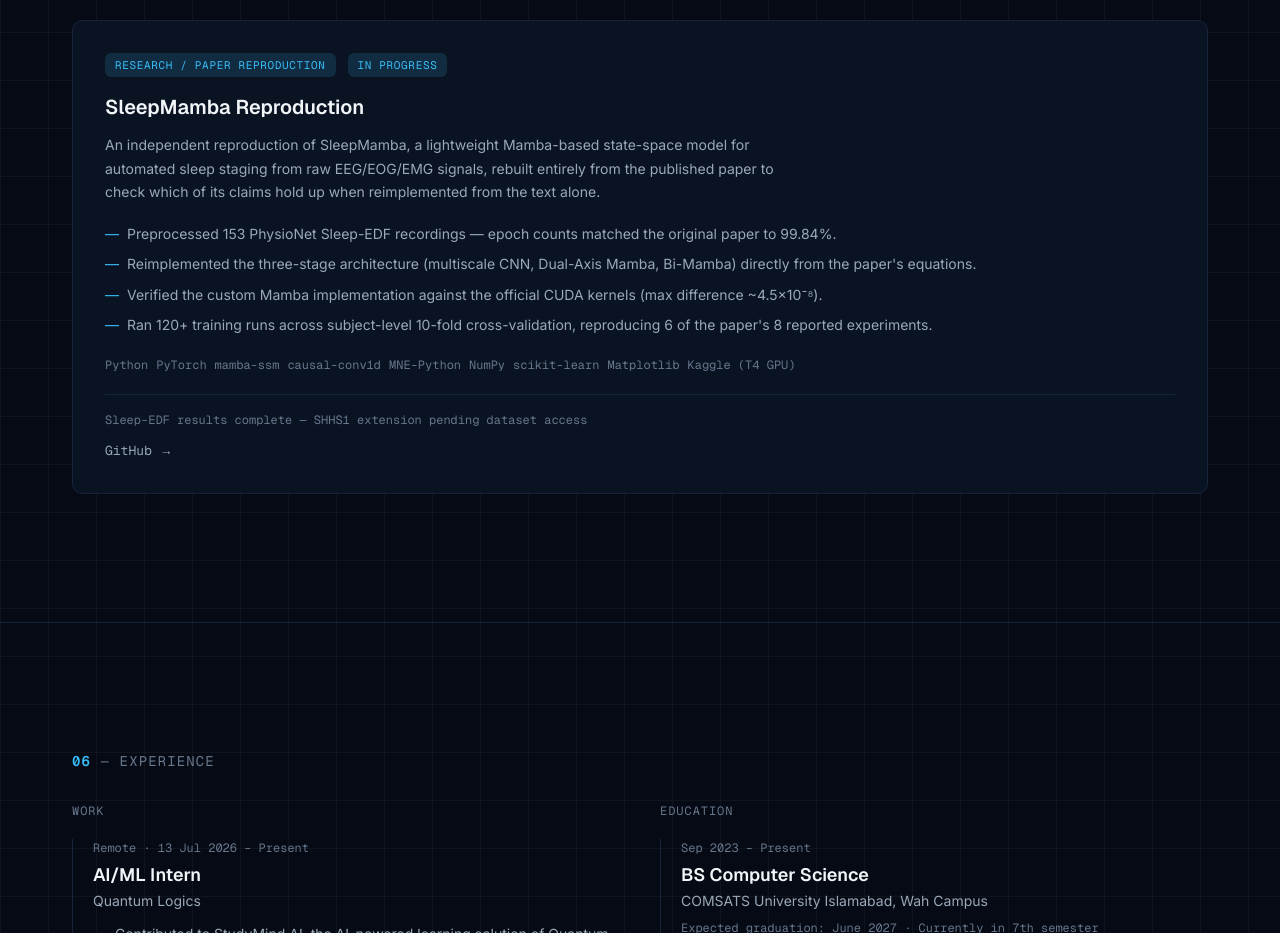
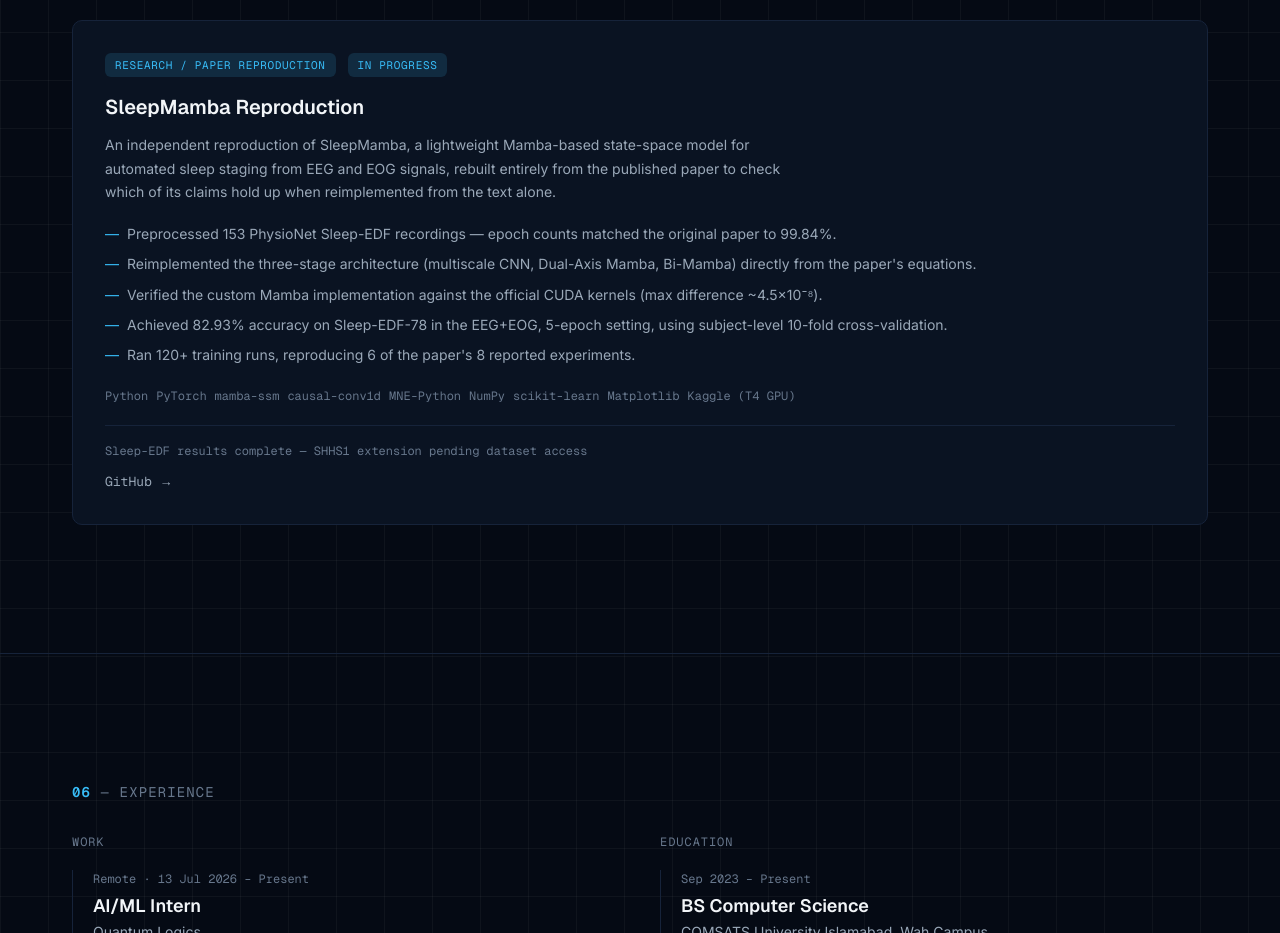
Before and after one commit to Matee-ur-Rehman/Personal-Portfolio, a Next.js app: page / in a window 1280 px wide. Shown: the part 3760-4693 px from the top of the page. Built offline with nearby package versions, Linux system fonts and the light colour scheme.

Commit message:
fix: align SleepMamba reproduction details with CV and add accuracy result

```diff
--- a/src/data/research.ts
+++ b/src/data/research.ts
@@ -13,12 +13,13 @@ export const research: ResearchEntry[] = [
     title: "SleepMamba Reproduction",
     type: "Research / Paper Reproduction",
     summary:
-      "An independent reproduction of SleepMamba, a lightweight Mamba-based state-space model for automated sleep staging from raw EEG/EOG/EMG signals, rebuilt entirely from the published paper to check which of its claims hold up when reimplemented from the text alone.",
+      "An independent reproduction of SleepMamba, a lightweight Mamba-based state-space model for automated sleep staging from EEG and EOG signals, rebuilt entirely from the published paper to check which of its claims hold up when reimplemented from the text alone.",
     keyResults: [
       "Preprocessed 153 PhysioNet Sleep-EDF recordings — epoch counts matched the original paper to 99.84%.",
       "Reimplemented the three-stage architecture (multiscale CNN, Dual-Axis Mamba, Bi-Mamba) directly from the paper's equations.",
       "Verified the custom Mamba implementation against the official CUDA kernels (max difference ~4.5×10⁻⁸).",
-      "Ran 120+ training runs across subject-level 10-fold cross-validation, reproducing 6 of the paper's 8 reported experiments.",
+      "Achieved 82.93% accuracy on Sleep-EDF-78 in the EEG+EOG, 5-epoch setting, using subject-level 10-fold cross-validation.",
+      "Ran 120+ training runs, reproducing 6 of the paper's 8 reported experiments.",
     ],
     stack: [
       "Python",
```
